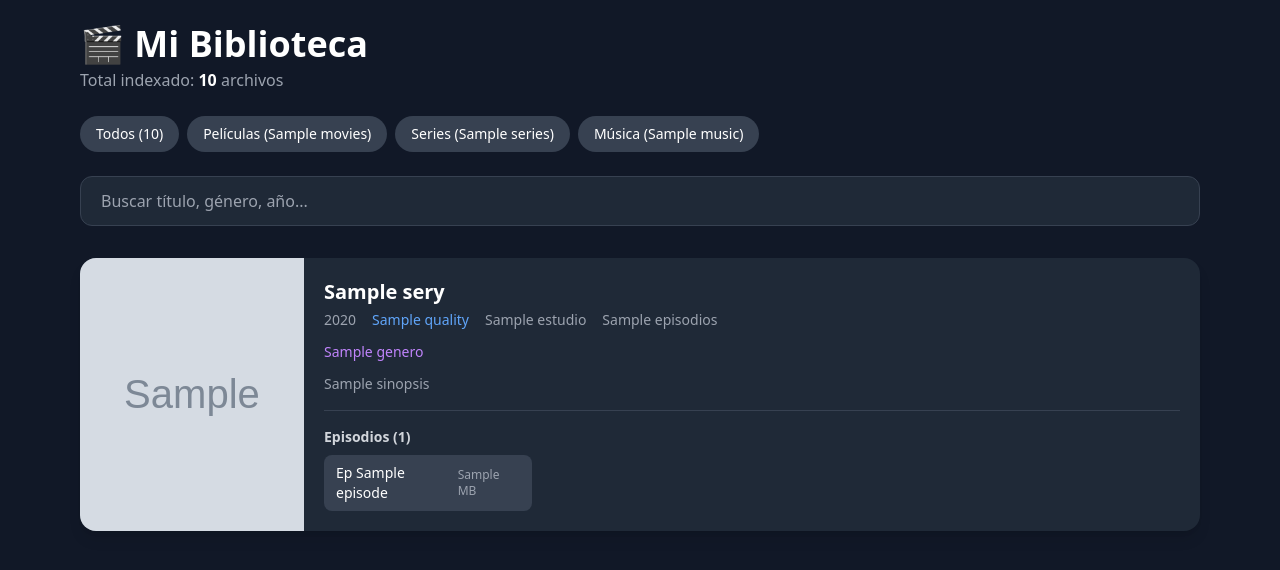
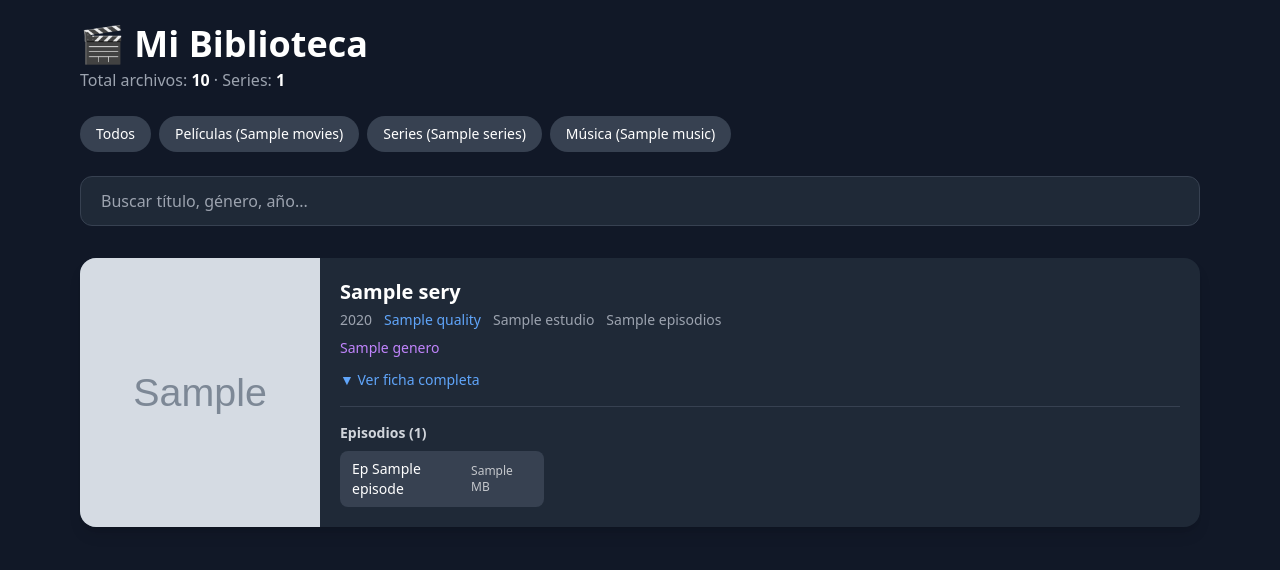
Before and after one commit to Datatrax/media-indexer, a FastAPI app: template templates/index.html in a window 1280 px wide. Shown: the top 570 px of the page. Run offline with FastAPI, Linux system fonts and the light colour scheme; the template is opened without the code that fills it: most values are stand-ins (such as "Sample title", 1, 10 or a date in 2020); grey boxes marked "Sample" are stand-in pictures; parts of the project's set-up code (start-up, migrations or seed data) failed here and were passed over; some libraries are stand-ins or nearby versions.

Commit message:
Refactor index.html for improved layout and pagination
Updated the HTML structure and styling for the library page, including improved layout for series listings and added pagination.

```diff
--- a/templates/index.html
+++ b/templates/index.html
@@ -6,32 +6,34 @@
     <title>Mi Biblioteca</title>
     <script src="https://cdn.tailwindcss.com"></script>
     <style>
-        .line-clamp-2 {
-            display: -webkit-box;
-            -webkit-line-clamp: 2;
-            -webkit-box-orient: vertical;
-            overflow: hidden;
-        }
         .line-clamp-3 {
             display: -webkit-box;
             -webkit-line-clamp: 3;
             -webkit-box-orient: vertical;
             overflow: hidden;
         }
+        details > summary {
+            list-style: none;
+        }
+        details > summary::-webkit-details-marker {
+            display: none;
+        }
     </style>
 </head>
 <body class="bg-gray-900 text-white min-h-screen">
     <div class="container mx-auto px-4 py-6 max-w-6xl">
 
-        <!-- Header -->
         <div class="mb-6">
             <h1 class="text-3xl md:text-4xl font-bold">🎬 Mi Biblioteca</h1>
-            <p class="text-gray-400 mt-1">Total indexado: <span class="font-semibold text-white">{{ total }}</span> archivos</p>
+            <p class="text-gray-400 mt-1">
+                Total archivos: <span class="font-semibold text-white">{{ total }}</span> ·
+                Series: <span class="font-semibold text-white">{{ total_series }}</span>
+            </p>
         </div>
 
         <!-- Filtros -->
         <div class="flex flex-wrap gap-2 mb-6">
-            <a href="/?category=all" class="px-4 py-2 rounded-full text-sm font-medium {{ 'bg-blue-600' if category=='all' else 'bg-gray-700 hover:bg-gray-600' }}">Todos ({{ total }})</a>
+            <a href="/?category=all" class="px-4 py-2 rounded-full text-sm font-medium {{ 'bg-blue-600' if category=='all' else 'bg-gray-700 hover:bg-gray-600' }}">Todos</a>
             <a href="/?category=movies" class="px-4 py-2 rounded-full text-sm font-medium {{ 'bg-blue-600' if category=='movies' else 'bg-gray-700 hover:bg-gray-600' }}">Películas ({{ counts.movies }})</a>
             <a href="/?category=series" class="px-4 py-2 rounded-full text-sm font-medium {{ 'bg-blue-600' if category=='series' else 'bg-gray-700 hover:bg-gray-600' }}">Series ({{ counts.series }})</a>
             <a href="/?category=music" class="px-4 py-2 rounded-full text-sm font-medium {{ 'bg-blue-600' if category=='music' else 'bg-gray-700 hover:bg-gray-600' }}">Música ({{ counts.music }})</a>
@@ -44,29 +46,29 @@
                    class="w-full px-5 py-3 rounded-xl bg-gray-800 border border-gray-700 focus:outline-none focus:border-blue-500 text-white">
         </form>
 
-        <!-- Lista de series -->
-        <div class="space-y-8">
+        <!-- Lista -->
+        <div class="space-y-6">
             {% for series in items %}
             <div class="bg-gray-800 rounded-2xl overflow-hidden shadow-lg">
                 <div class="flex flex-col md:flex-row">
 
                     <!-- Poster -->
-                    <div class="md:w-48 lg:w-56 flex-shrink-0">
+                    <div class="md:w-52 lg:w-60 flex-shrink-0 bg-gray-700">
                         {% if series.thumbnail %}
                         <img src="{{ series.thumbnail }}" alt="{{ series.title }}"
-                             class="w-full h-64 md:h-full object-cover">
+                             class="w-full h-72 md:h-full object-cover object-top">
                         {% else %}
-                        <div class="w-full h-64 md:h-full bg-gray-700 flex items-center justify-center text-gray-500">
+                        <div class="w-full h-72 md:h-full flex items-center justify-center text-gray-500">
                             Sin imagen
                         </div>
                         {% endif %}
                     </div>
 
-                    <!-- Info + episodios -->
+                    <!-- Contenido -->
                     <div class="flex-1 p-5">
                         <h2 class="text-xl font-bold mb-1">{{ series.title }}</h2>
 
-                        <div class="text-sm text-gray-400 mb-3 flex flex-wrap gap-x-4 gap-y-1">
+                        <div class="text-sm text-gray-400 mb-2 flex flex-wrap gap-x-3 gap-y-1">
                             {% if series.year %}<span>{{ series.year }}</span>{% endif %}
                             {% if series.quality %}<span class="text-blue-400">{{ series.quality }}</span>{% endif %}
                             {% if series.estudio %}<span>{{ series.estudio }}</span>{% endif %}
@@ -77,21 +79,35 @@
                         <p class="text-sm text-purple-400 mb-3">{{ series.genero }}</p>
                         {% endif %}
 
-                        {% if series.sinopsis %}
-                        <p class="text-sm text-gray-400 mb-4 line-clamp-3">{{ series.sinopsis }}</p>
-                        {% endif %}
+                        <!-- Botón expandir -->
+                        <details class="mb-4">
+                            <summary class="cursor-pointer text-sm text-blue-400 hover:text-blue-300 flex items-center gap-1">
+                                <span>▼ Ver ficha completa</span>
+                            </summary>
+                            <div class="mt-3 text-sm text-gray-300 space-y-1 bg-gray-900/50 p-3 rounded-lg">
+                                {% if series.secuela %}<p><strong>Secuela:</strong> {{ series.secuela }}</p>{% endif %}
+                                {% if series.resolucion %}<p><strong>Resolución:</strong> {{ series.resolucion }}</p>{% endif %}
+                                {% if series.duracion %}<p><strong>Duración:</strong> {{ series.duracion }}</p>{% endif %}
+                                {% if series.audios %}<p><strong>Audios:</strong> {{ series.audios }}</p>{% endif %}
+                                {% if series.subtitulos %}<p><strong>Subtítulos:</strong> {{ series.subtitulos }}</p>{% endif %}
+                                {% if series.fansub %}<p><strong>Fansub:</strong> {{ series.fansub }}</p>{% endif %}
+                                {% if series.formato %}<p><strong>Formato:</strong> {{ series.formato }}</p>{% endif %}
+                                {% if series.peso %}<p><strong>Peso:</strong> {{ series.peso }}</p>{% endif %}
+                                {% if series.sinopsis %}
+                                <p class="mt-2"><strong>Sinopsis:</strong><br>{{ series.sinopsis }}</p>
+                                {% endif %}
+                            </div>
+                        </details>
 
-                        <!-- Lista de episodios -->
+                        <!-- Episodios -->
                         <div class="border-t border-gray-700 pt-4">
                             <h3 class="text-sm font-semibold text-gray-300 mb-2">Episodios ({{ series.episodes|length }})</h3>
                             <div class="grid grid-cols-2 sm:grid-cols-3 md:grid-cols-4 gap-2">
                                 {% for ep in series.episodes %}
                                 <a href="{{ ep.link }}" target="_blank"
                                    class="flex items-center justify-between px-3 py-2 bg-gray-700 hover:bg-blue-600 rounded-lg text-sm transition">
-                                    <span>
-                                        {% if ep.episode %}Ep {{ ep.episode }}{% else %}Archivo{% endif %}
-                                    </span>
-                                    <span class="text-xs text-gray-400">{{ ep.size_mb }} MB</span>
+                                    <span>{% if ep.episode %}Ep {{ ep.episode }}{% else %}Archivo{% endif %}</span>
+                                    <span class="text-xs opacity-70">{{ ep.size_mb }} MB</span>
                                 </a>
                                 {% endfor %}
                             </div>
@@ -105,6 +121,21 @@
             </div>
             {% endfor %}
         </div>
+
+        <!-- Paginación -->
+        {% if total_pages > 1 %}
+        <div class="flex justify-center gap-2 mt-10">
+            {% if page > 1 %}
+            <a href="?category={{ category }}&q={{ q }}&page={{ page-1 }}" class="px-4 py-2 bg-gray-700 hover:bg-gray-600 rounded-lg">← Anterior</a>
+            {% endif %}
+
+            <span class="px-4 py-2 bg-blue-600 rounded-lg">{{ page }} / {{ total_pages }}</span>
+
+            {% if page < total_pages %}
+            <a href="?category={{ category }}&q={{ q }}&page={{ page+1 }}" class="px-4 py-2 bg-gray-700 hover:bg-gray-600 rounded-lg">Siguiente →</a>
+            {% endif %}
+        </div>
+        {% endif %}
     </div>
 </body>
 </html>
```
